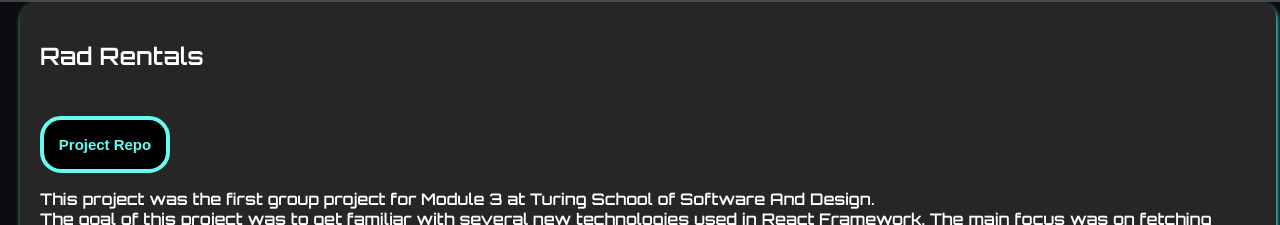
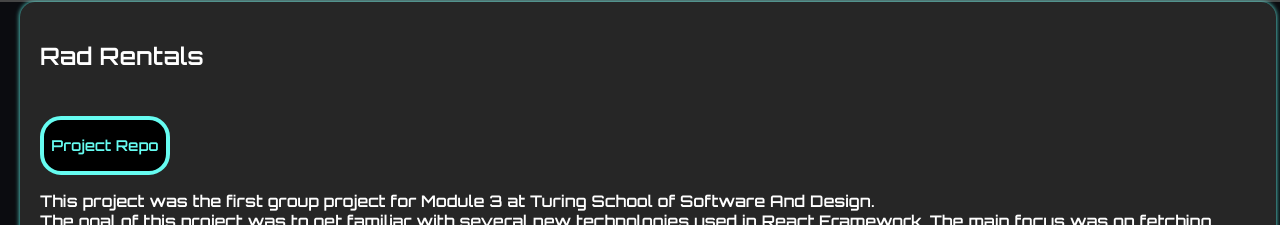
Before and after one commit to Trond240/Trond-s-Portfolio-Site, a React (Create React App) app: page / in a window 1280 px wide. Shown: the part 871-1096 px from the top of the page. Built offline with nearby package versions, Linux system fonts and the light colour scheme.

Commit message:
Update fonts and sections borders.

```diff
--- a/src/projects/projects.css
+++ b/src/projects/projects.css
@@ -16,7 +16,7 @@
     color: #fff;
     background-color: #262626;
     border-radius: 15px;
-    box-shadow: 1px 3px 5px #66FCF1;
+    box-shadow: 0px 0px 5px #66FCF1;
     margin: 20px;
     padding: 20px;
     width: 95%;
@@ -24,6 +24,7 @@
 }
 
 .repo_button {
+    font-family: 'Orbitron', sans-serif;
     cursor: pointer;
     background-color: black;
     color:  #66FCF1;
```
